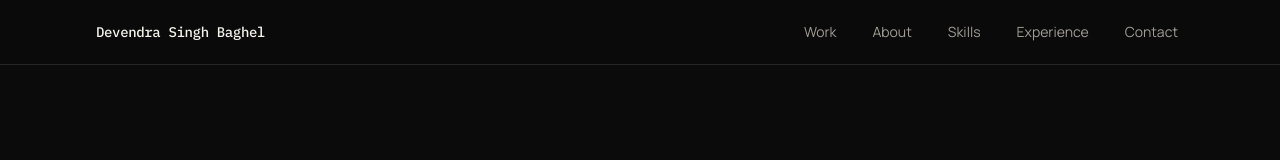
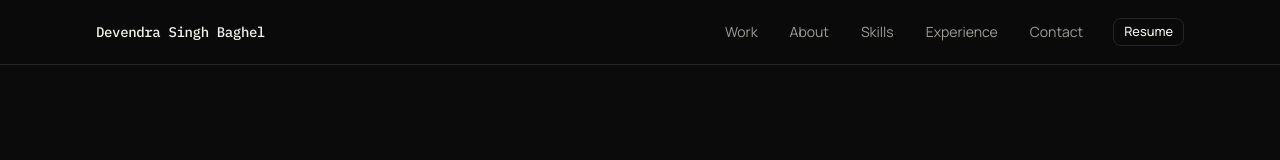
Before and after one commit to Devendra-singh-baghel/portfolio, a Next.js app: page / in a window 1280 px wide. Shown: the top 160 px of the page. Built offline with nearby package versions, Linux system fonts and the light colour scheme.

Commit message:
add resume button to navbar

```diff
--- a/components/navbar.tsx
+++ b/components/navbar.tsx
@@ -4,6 +4,7 @@ import * as React from "react";
 import Link from "next/link";
 import { usePathname } from "next/navigation";
 import { Menu, X } from "lucide-react";
+import { Button } from "@/components/ui/button";
 import { cn } from "@/lib/utils";
 
 const NAV_LINKS = [
@@ -74,7 +75,7 @@ export function Navbar() {
           {/* Desktop Navigation */}
           <nav
             aria-label="Main Navigation"
-            className="hidden items-center gap-6 md:flex"
+            className="hidden items-center gap-3 md:flex lg:gap-5"
           >
             {NAV_LINKS.map((link) => {
               const sectionId = link.href.replace("/#", "");
@@ -100,6 +101,14 @@ export function Navbar() {
                 </Link>
               );
             })}
+            <Button asChild variant="secondary" size="sm" className="ml-1">
+              <a
+                href="/Devendra-Singh-Baghel-Resume.pdf"
+                download="Devendra-Singh-Baghel-Resume.pdf"
+              >
+                Resume
+              </a>
+            </Button>
           </nav>
 
           {/* Mobile Menu Toggle Button */}
@@ -146,6 +155,17 @@ export function Navbar() {
                   </Link>
                 );
               })}
+              <div className="pt-2">
+                <Button asChild variant="secondary" size="sm" className="w-full">
+                  <a
+                    href="/Devendra-Singh-Baghel-Resume.pdf"
+                    download="Devendra-Singh-Baghel-Resume.pdf"
+                    onClick={() => setIsOpen(false)}
+                  >
+                    Resume
+                  </a>
+                </Button>
+              </div>
             </div>
           </nav>
         )}
```
